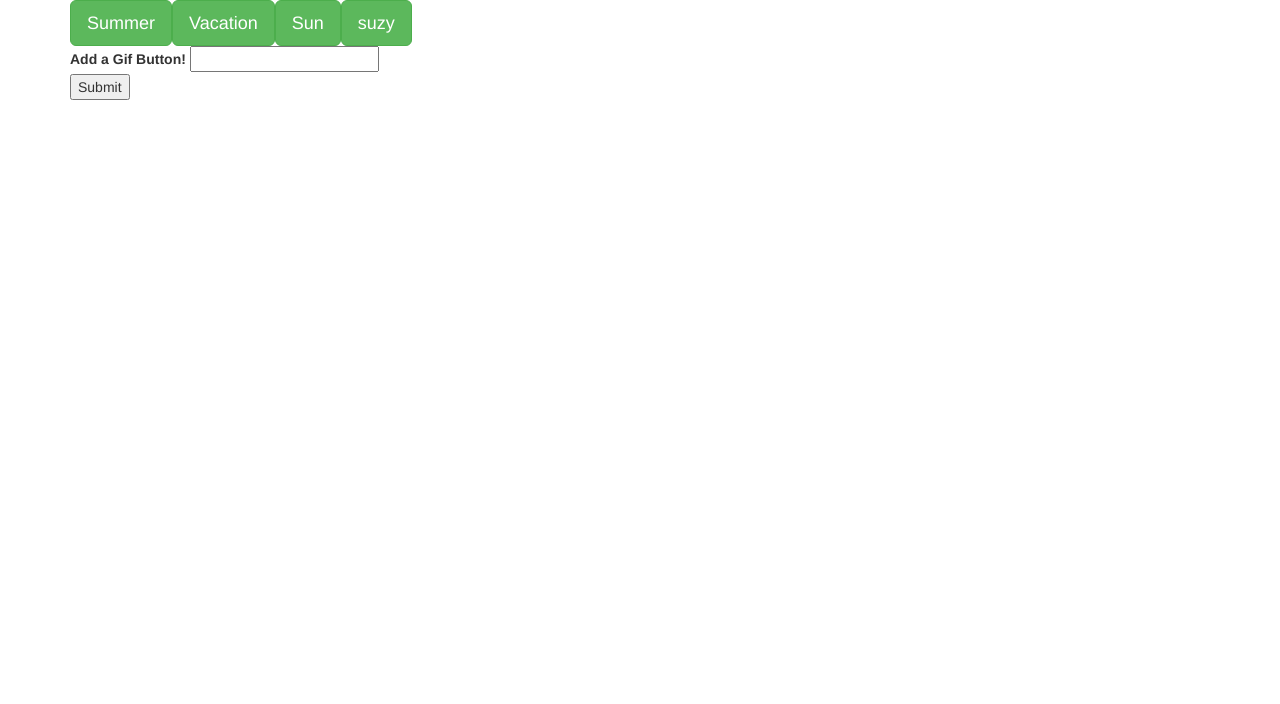
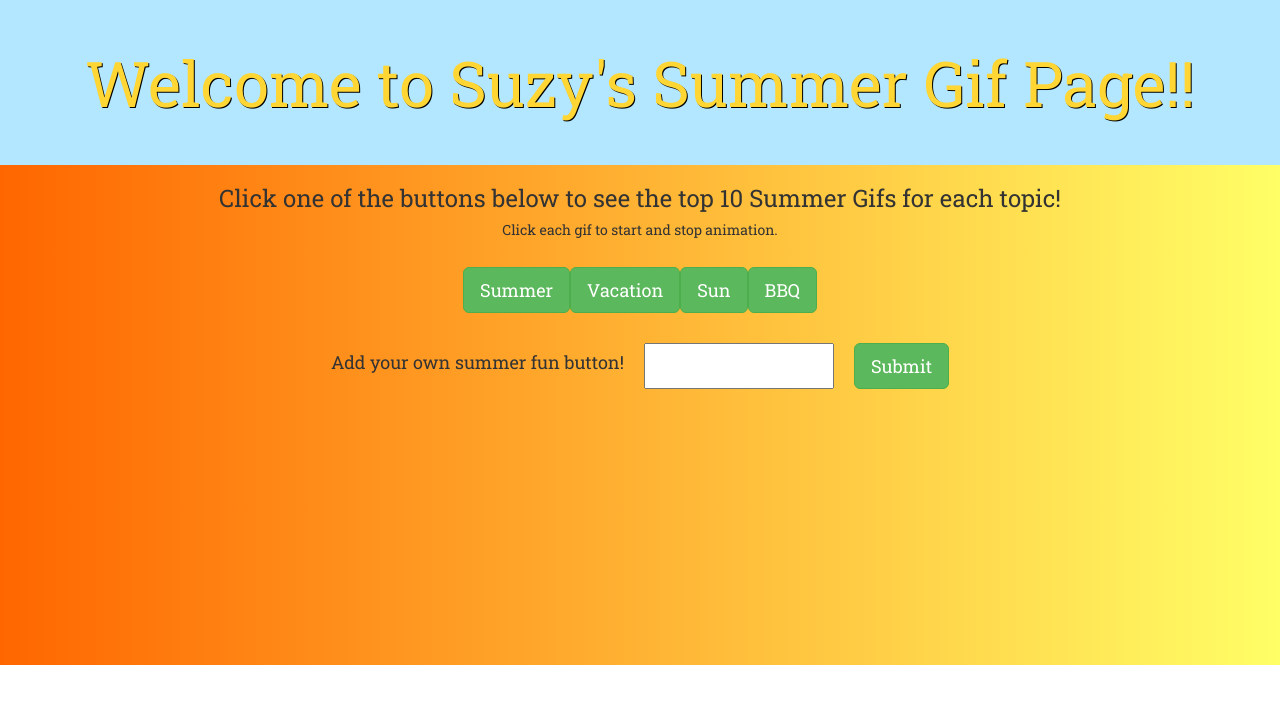
Before and after one commit to hallsuzy1/gif-page, a plain HTML site: page index.html in a window 1280 px wide. Drawn offline with nearby package versions, Linux system fonts and the light colour scheme.

Commit message:
with style

```diff
--- a/assets/css/style.css
+++ b/assets/css/style.css
@@ -1,5 +1,56 @@
+body {
+  font-family: 'Roboto Slab', serif;
+}
+
+h3, h5 {
+  text-align: center;
+}
+
+h4 {
+  margin-left: 20px;
+  margin-right: 20px;
+
+}
+#add-gif, form {
+display: flex;
+justify-content: center;
+margin-left: 20px;
+margin-right: 20px;
+}
+
 .imageDiv{
   display: inline-block;
   text-align: center;
   margin: 5px;
 }
+
+.jumbotron, h1{
+  background-color: #b3e6ff;
+  font-size: 10px;
+  color: #ffd633;
+  text-align: center;
+  text-shadow: 1px 1px black;
+  border: 0px;
+  margin: 0px;
+}
+
+#buttonsHere {
+  text-align: center;
+  margin: 30px;
+}
+
+#addButton {
+  text-align: center;
+}
+.container{
+  min-height: 500px;
+  margin: 0px;
+  padding: 0px;
+  border: 0px;
+  width: auto;
+  background: red; /* For browsers that do not support gradients */
+  background: -webkit-linear-gradient(left, #ff6600 , #ffff66); /* For Safari 5.1 to 6.0 */
+  background: -o-linear-gradient(right, #ff6600, #ffff66); /* For Opera 11.1 to 12.0 */
+  background: -moz-linear-gradient(right, #ff6600, #ffff66); /* For Firefox 3.6 to 15 */
+  background: linear-gradient(to right, #ff6600 , #ffff66); /* Standard syntax */
+}
--- a/assets/javascript/app.js
+++ b/assets/javascript/app.js
@@ -1,6 +1,6 @@
 
 // array with button names for initial gif buttons
-var summerButtons = ["Summer", "Vacation", "Sun", "suzy"];
+var summerButtons = ["Summer", "Vacation", "Sun", "BBQ"];
 
 // Function for displaying new gif buttons
 function renderButtons() {
@@ -39,9 +39,6 @@ $("#add-gif").on("click", function(event) {
 
 });
 
-
-
-// $("button").on("click", function() {
 
   function displayGifInfo() {
 
--- a/index.html
+++ b/index.html
@@ -4,12 +4,19 @@
     <meta charset="utf-8">
     <link rel = "stylesheet" href="https://maxcdn.bootstrapcdn.com/bootstrap/3.3.6/css/bootstrap.min.css" integrity="sha384-1q8mTJOASx8j1Au+a5WDVnPi2lkFfwwEAa8hDDdjZlpLegxhjVME1fgjWPGmkzs7" crossorigin="anonymous">
     <link rel = "stylesheet" href = "assets/css/style.css">
-    <meta name="viewport" content="width=device-width, initial-scale=1">
+    <link href="https://fonts.googleapis.com/css?family=Roboto+Slab" rel="stylesheet">
     <title>A Gaggle of Gifs!</title>
   </head>
   <body>
-      <div class = "container"></div>
-      <div id = "buttonsHere" class = "container"></div>
+      <div class = "jumbotron"><h1>Welcome to Suzy's Summer Gif Page!!</h1></div>
+  <div class = "container">
+    <h3>
+      Click one of the buttons below to see the top 10 Summer Gifs for each topic!
+    </h3>
+      <h5>Click each gif to start and stop animation.</h5>
+      <div id = "buttonsHere">
+
+      </div>
           <!-- <button class = "btn btn-success btn-lg" data-text = "beach">
             beach
           </button>
@@ -22,17 +29,18 @@
           <button class = "btn btn-success btn-lg" data-text = "sun">
             sun
           </button> -->
-          <div id = "addButton" class = "container"></div>
-      <div id = "images" class = "container">
-        <form id="gif-form">
-          <label for="gif-input">Add a Gif Button!</label>
-          <input type="text" id="gif-input"><br>
+        <div id = "addButton">
+            <form id="gif-form">
+              <label for="gif-input">
+                  <h4>Add your own summer fun button!</h4>
+                </label>
+              <input type="text" id="gif-input"><br>
 
-          <!-- Button triggers new movie to be added -->
-          <input id="add-gif" type="submit" value="Submit">
-        </form>
-      </div>
-
+              <!-- Button triggers new movie to be added -->
+              <input id="add-gif" class = "btn btn-success btn-lg" type="submit" value="Submit">
+            </form>
+        </div>
+      <div id = "images"></div>
 
 
 
```
